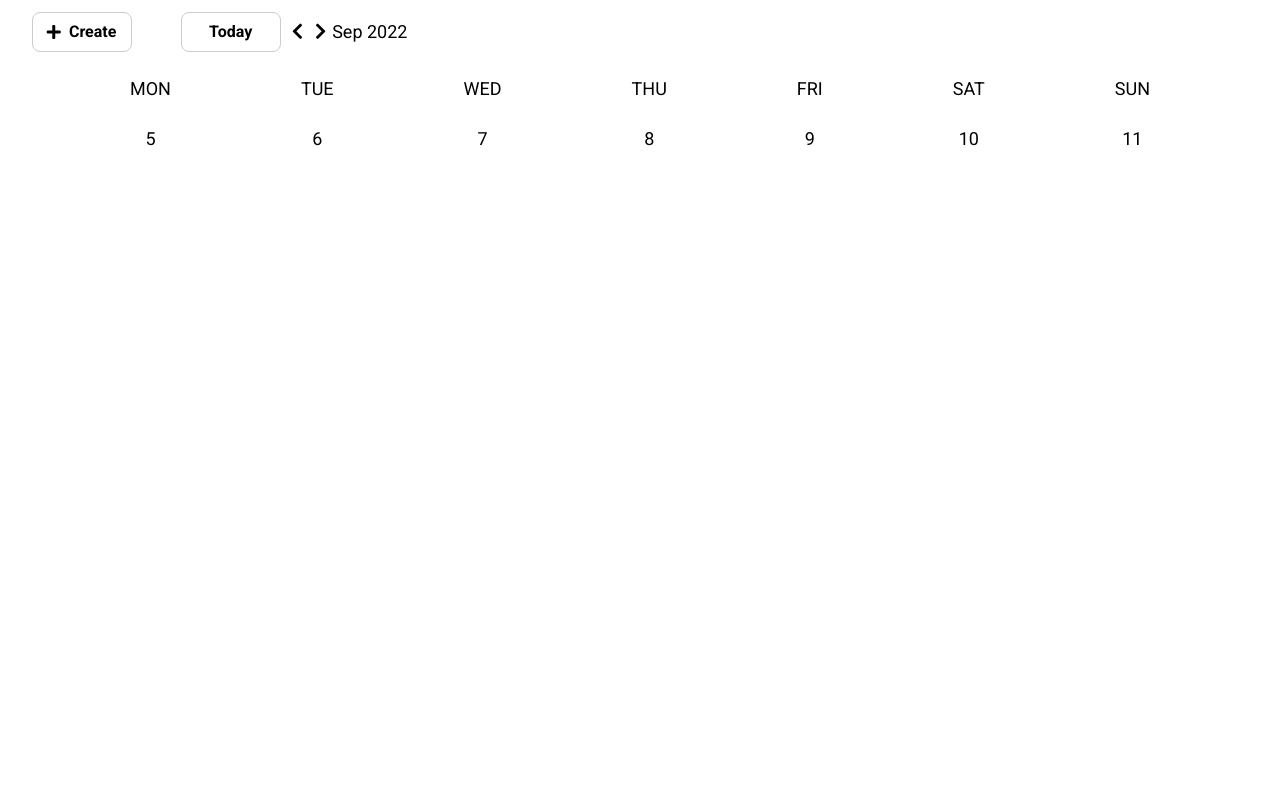
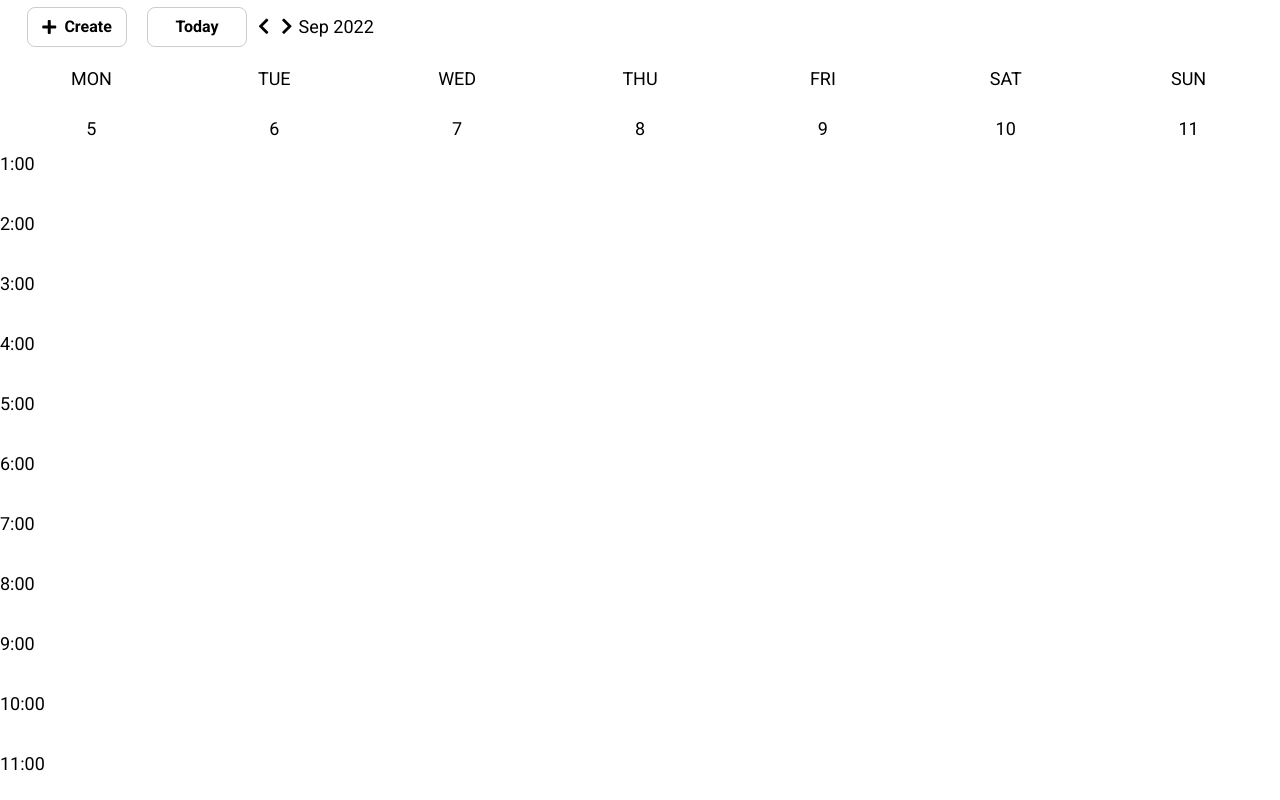
Before and after one commit to pampukhaleo/google-calendar-js, a website with bundled scripts: page index.html in a window 1280 px wide. Built offline with nearby package versions, Linux system fonts and the light colour scheme.

Commit message:
timescale js and styles

```diff
--- a/scripts/calendar/timescale.js
+++ b/scripts/calendar/timescale.js
@@ -3,4 +3,14 @@ import { createNumbersArray } from '../common/createNumbersArray.js';
 export const renderTimescale = () => {
   // ф-ция должна генерировать разметку для боковой шкалы времени (24 часа)
   // полученную разметку вставьте на страницу с помощью innerHTML в .calendar__time-scale
+  const hoursArray = createNumbersArray(1, 23);
+  const sideTimeElem = hoursArray.map(
+    hour => `
+      <div class="time-slot">
+        <span class="time-slot_time">${hour}:00</span>
+      </div>
+    `,
+  );
+  const timeScaleElem = document.querySelector('.calendar__time-scale');
+  timeScaleElem.innerHTML = sideTimeElem.join('');
 };
--- a/scripts/common/createNumbersArray.js
+++ b/scripts/common/createNumbersArray.js
@@ -1,3 +1,8 @@
 export const createNumbersArray = (from, to) => {
   // ф-ция должна генерировать массив чисел от from до to
+  const res = [];
+  for (let i = from; i <= to; i++) {
+    res.push(i);
+  }
+  return res;
 };
--- a/scripts/header/navigation.js
+++ b/scripts/header/navigation.js
@@ -16,28 +16,22 @@ function renderCurrentMonth() {
 const onChangeWeek = event => {
   // при переключении недели обновите displayedWeekStart в storage
   // и перерисуйте все необходимые элементы страницы (renderHeader, renderWeek, renderCurrentMonth)
-  console.dir(event.target.dataset.direction);
   const monday = getItem('displayedWeekStart');
-  console.log(monday);
   switch (event.target.dataset.direction) {
     case 'next':
       setItem('displayedWeekStart', shmoment(monday).add('days', 7).result());
-      renderHeader();
-      renderCurrentMonth();
       break;
     case 'prev':
       setItem('displayedWeekStart', shmoment(monday).subtract('days', 7).result());
-      renderHeader();
-      renderCurrentMonth();
       break;
     case 'today':
       setItem('displayedWeekStart', getStartOfWeek(new Date()));
-      renderHeader();
-      renderCurrentMonth();
       break;
     default:
       break;
   }
+  renderHeader();
+  renderCurrentMonth();
 };
 
 export const initNavigation = () => {
--- a/styles/calendar.scss
+++ b/styles/calendar.scss
@@ -1,14 +1,19 @@
 // стили сетки календаря и заголовка календаря с днями недели
 .calendar {
+  overflow: auto;
 
   &__header {
     width: 100%;
     display: flex;
     justify-content: space-evenly;
+    position: absolute;
+    background-color: white;
+    z-index: 1;
   }
 
   &__day-label {
     height: 100px;
+    width: 100%;
     display: flex;
     flex-direction: column;
     align-items: center;
--- a/styles/header.scss
+++ b/styles/header.scss
@@ -1,10 +1,9 @@
 .header {
   height: 50px;
-  width: 425px;
   display: flex;
   align-items: center;
-  justify-content: space-around;
-  margin: 7px
+  margin: 7px;
+  position: relative;
 }
 
 .button {
@@ -14,6 +13,7 @@
   align-items: center;
   justify-content: space-evenly;
   font-weight: bold;
+  margin-left: 20px;
 
   &:hover {
     background-color: #cccccc;
--- a/styles/timescale.scss
+++ b/styles/timescale.scss
@@ -1 +1,15 @@
 // стили боковой временной шкалы
+.calendar {
+
+  &__body {
+    margin-top: 100px;
+  }
+
+  &__time-scale {
+    width: 45px;
+  }
+}
+
+.time-slot {
+  height: 60px;
+}
```
Also changed, not shown: styles.css, 1 other file.
